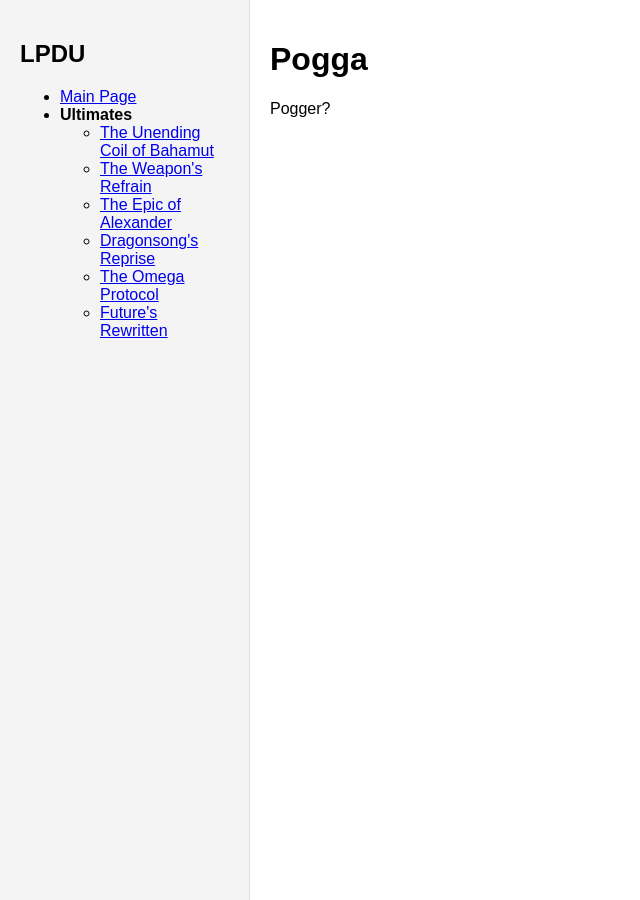
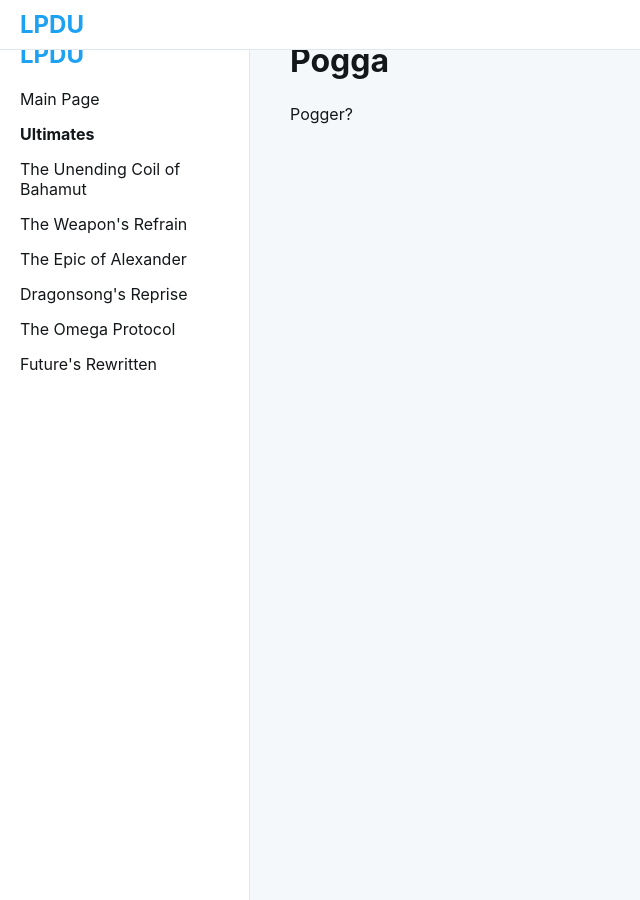
Before and after one commit to cliaux/lpdu.github.io, a Jekyll site: the page built from index.md, in a window 1280 px wide. Shown: the whole page, without its empty margins (0-640 px from the left). Built offline with Jekyll 4.4.1, drawn with Linux system fonts in a browser that asks for light colours.

Commit message:
site update

```diff
--- /dev/null
+++ b/_includes/header.html
@@ -0,0 +1,5 @@
+<header>
+  <div class="header">
+    <h1>LPDU</h1>
+  </div>
+</header>
--- a/_layouts/default.html
+++ b/_layouts/default.html
@@ -7,6 +7,7 @@
   <link rel="stylesheet" href="/assets/style.css">
 </head>
 <body>
+  {% include header.html %}
   <div class="container">
     <aside class="sidebar">
       {% include sidebar.html %}
--- a/assets/style.css
+++ b/assets/style.css
@@ -1,23 +1,124 @@
+/* General styles */
 body {
   margin: 0;
-    font-family: Arial, sans-serif;
+  font-family: -apple-system, BlinkMacSystemFont, "Segoe UI", Roboto, "Helvetica Neue", Arial, sans-serif;
+  background-color: #f5f8fa;
+  color: #14171a;
 }
 
+/* Container for layout */
 .container {
   display: flex;
   min-height: 100vh;
 }
 
+/* Sidebar styles */
 .sidebar {
   width: 250px;
-    background-color: #f4f4f4;
+  background-color: #ffffff;
   padding: 20px;
-    border-right: 1px solid #ddd;
+  border-right: 1px solid #e1e8ed;
+  box-sizing: border-box;
+  position: fixed;
+  height: 100%;
+  overflow-y: auto;
+}
+
+.sidebar h2 {
+  font-size: 1.5rem;
+  color: #1da1f2; /* Twitter blue */
+  font-weight: bold;
+  margin-bottom: 20px;
+}
+
+.sidebar nav ul {
+  list-style: none;
+  padding: 0;
+  margin: 0;
+}
+
+.sidebar nav ul li {
+  margin-bottom: 15px;
+}
+
+.sidebar nav ul li a {
+  text-decoration: none;
+  color: #14171a;
+  font-size: 1rem;
+  transition: color 0.2s;
+}
+
+.sidebar nav ul li a:hover {
+  color: #1da1f2; /* Twitter blue */
+}
+
+/* Content styles */
+.content {
+  flex: 1;
+  margin-left: 270px; /* Adjust for sidebar width + spacing */
+  padding: 20px;
   box-sizing: border-box;
 }
 
+.content h1 {
+  font-size: 2rem;
+  font-weight: bold;
+  color: #14171a;
+}
+
+.content p {
+  font-size: 1rem;
+  line-height: 1.6;
+}
+
+/* Links */
+a {
+  color: #1da1f2; /* Twitter blue */
+  text-decoration: none;
+}
+
+a:hover {
+  text-decoration: underline;
+}
+
+/* Responsive Design */
+@media (max-width: 768px) {
+  .sidebar {
+    width: 200px;
+  }
+
   .content {
-    flex: 1;
-    padding: 20px;
+    margin-left: 220px;
+  }
+}
+
+@media (max-width: 480px) {
+  .sidebar {
+    position: absolute;
+    width: 100%;
+    height: auto;
+  }
+
+  .content {
+    margin-left: 0;
+    padding-top: 220px;
+  }
+}
+
+/* Header styles */
+.header {
+  background-color: #ffffff;
+  border-bottom: 1px solid #e1e8ed;
+  padding: 10px 20px;
+  position: fixed;
+  width: 100%;
+  top: 0;
+  z-index: 1000;
   box-sizing: border-box;
 }
+
+.header h1 {
+  margin: 0;
+  font-size: 1.5rem;
+  color: #1da1f2; /* Twitter blue */
+}
```
Lines whose indentation alone changed are shown as unchanged.
